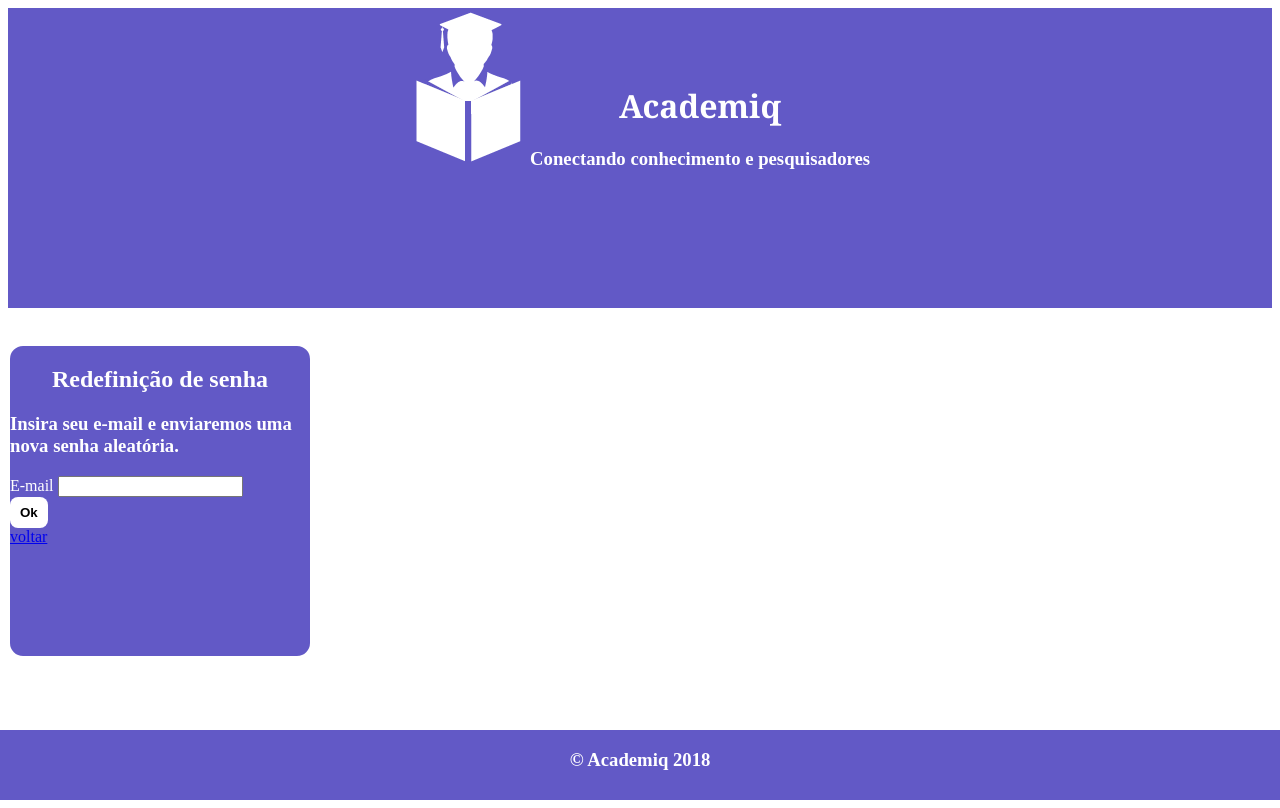
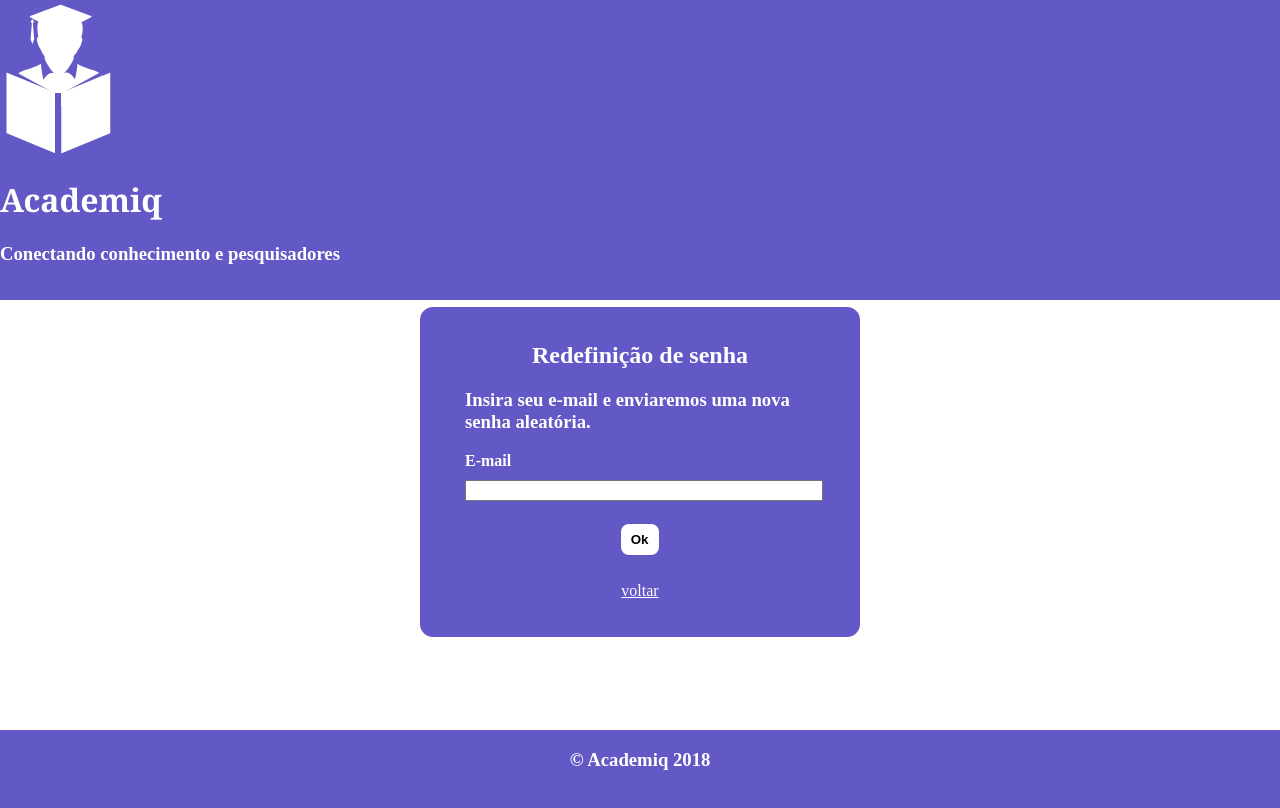
Before and after one commit to RitaSoaresPCS/PCS2018.1, a PHP site: page /redefinirSenha.html in a window 1280 px wide. After the commit the page ends 770 px from the top, so only its background shows below. Run offline with PHP 8.4, Linux system fonts and the light colour scheme.

Commit message:
Atualizado front-End de login e redefinição

```diff
--- a/Assets/CSS/headerLogin.css
+++ b/Assets/CSS/headerLogin.css
@@ -1,10 +1,20 @@
 #logo{
-  display: inline-block;
+  display: inline-;
 }
 
 #titulo{
-  display: inline-block;
+}
+
+#title-wrap {
+  width: auto;
+  height: auto;
+  color:white;
 }
 
 header {
+  font-family: Georgia;
+  color:white;
+  background-color:#6259c6;
+  width:100%;
+  height:300px;
 }
--- a/Assets/CSS/index.css
+++ b/Assets/CSS/index.css
@@ -1,5 +1,9 @@
+body {
+  margin: 0;
+}
+
 input {
-  width: 65%;
+  width: 100%;
 }
 button {
   display: block;
@@ -11,7 +15,8 @@ button {
   cursor: pointer;
   border-radius: 8px;
   font-weight: bold;
-  align-self: center;
+  margin-left: 42.2%;
+  margin-right: 30%
 }
 
 button:hover{
@@ -20,6 +25,56 @@ button:hover{
   font-weight: bold;
 }
 
+button#pass {
+  margin-top: 25px;
+  margin-left: 44%;
+}
+
+button#pass:hover{
+  background-color: #4CAF50;
+  color: white;
+  font-weight: bold;
+}
+
+button#ok{
+  margin-top: 23px;
+  margin-left: 44.5%;
+  margin-bottom: 27px
+}
+
 form > p {
   font-weight: bold;
 }
+
+.container {
+  display: flex;
+  justify-content: center;
+}
+.center {
+  position: absolute;
+  margin: auto;
+  top: 18%;
+  right: 0;
+  bottom: 0;
+  left: 0;
+  width: 350px;
+  height: 290px;
+  border-style:solid;
+  border-width:2px;
+  border-radius:15px;
+  background-color:#6259c6;
+  color:white;
+  padding-left: 45px;
+  padding-right: 45px;
+  padding-top: 15px;
+  padding-bottom: 25px;
+}
+
+a {
+  color: white;
+  text-decoration: bold;
+}
+
+a#voltar {
+
+}
--- a/headerLogin.html
+++ b/headerLogin.html
@@ -1,4 +1,6 @@
-<header align='center' style="font-family: Georgia;color:white; background-color:#6259c6; width:100%; height:300px;">
-  <img id='logo' src="Assets/imagens/logo branco noText.png">
-  <div id='titulo'><h1>Academiq</h1><h3 id='subtitulo' style="font-family: Serif;">Conectando conhecimento e pesquisadores</h3></div>
+<header>
+  <div id="title-wrap">
+  <img id='logo' align="center" src="Assets/imagens/logo branco noText.png">
+  <div id='titulo' align="left"><h1>Academiq</h1><h3 id='subtitulo' style="font-family: Serif;">Conectando conhecimento e pesquisadores</h3></div>
+</div>
 </header>
--- a/redefinirSenha.html
+++ b/redefinirSenha.html
@@ -5,7 +5,7 @@
 		<script src="https://ajax.googleapis.com/ajax/libs/jquery/3.3.1/jquery.min.js"></script>
 		<link rel="stylesheet" type="text/css" href="Assets/CSS/headerLogin.css">
 		<link rel="stylesheet" type="text/css" href="Assets/CSS/footerLogin.css">
-		<link rel="stylesheet" type="text/css" href="Assets/CSS/redefinirSenha.css">
+		<link rel="stylesheet" type="text/css" href="Assets/CSS/index.css">
 		<meta charset="UTF-8">
 		<script type= 'text/javascript' src= 'AcessoDados/RedefinicaoSenha.js'></script>
 	</head>
@@ -15,16 +15,18 @@
 		</header>
 		<main>
 			<br><br>
-			<div style="width: 300px; height: 310px; border-style:solid; border-width:2px; border-radius:15px; background-color:#6259c6; color:white;margin-bottom: 150px;">
-				<h2 align='center'>Redefinição de senha</h2>
-				<h3>Insira seu e-mail e enviaremos uma nova senha aleatória.</h3>
-				<form id='form-login'>
-					<label for="email">E-mail</label>
-					<input id = 'email' type = 'email'>
-					<button id = 'btn-redefinir-senha' type = 'button'>Ok</button>
+			<div class="container" style="align-items: center;">
+			<div class="center" style="text-align:center;">
+				<h2 align="center">Redefinição de senha</h2>
+				<h3 align="left">Insira seu e-mail e enviaremos uma nova senha aleatória.</h3>
+				<form>
+					<p align="left" style="margin-bottom:10px;">E-mail</p>
+					<input id="mail" type="email">
+					<button id="ok" type="button">Ok</button>
 				</form>
-				<a href="index.html">voltar</a><br><br>
+				<a href="index.html" id="voltar">voltar</a><br><br>
 			</div>
+		</div>
 		</main>
 		<footer></footer>
 	</body>
```
Also changed, not shown: index.html (+5 -4 lines).
